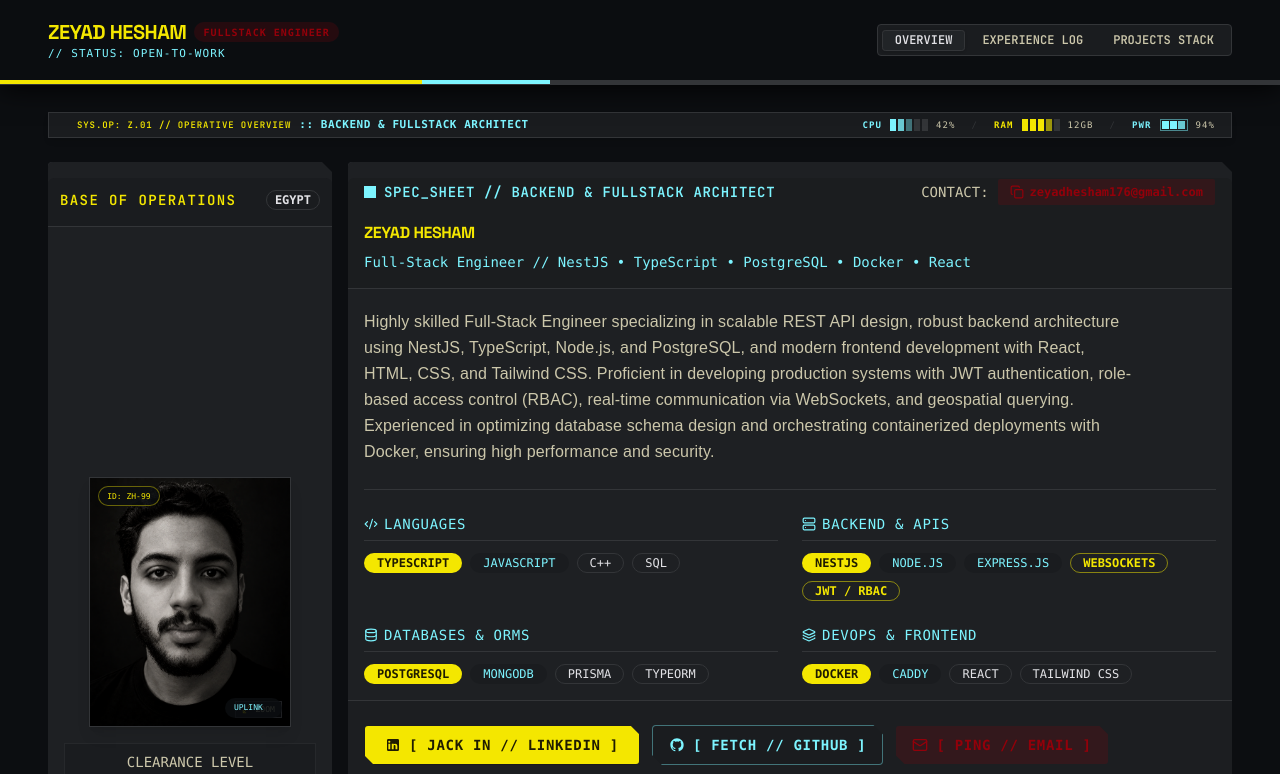
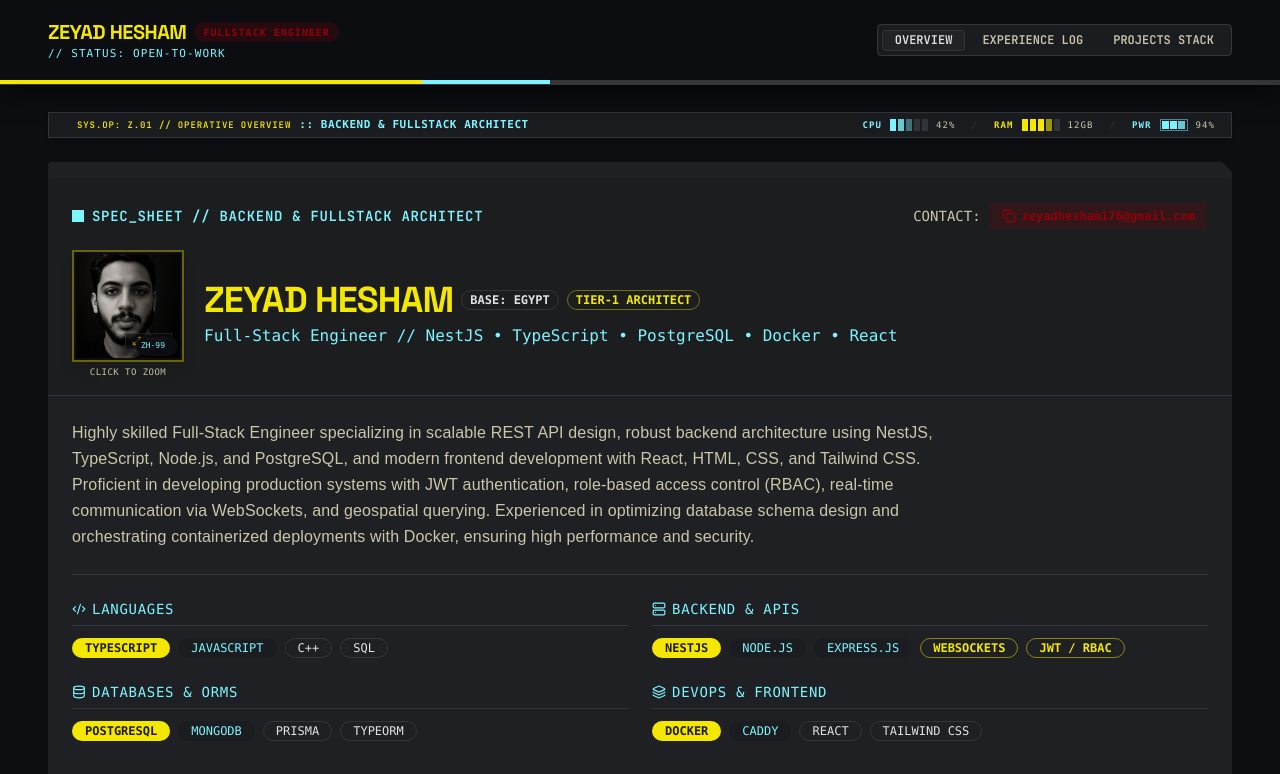
Before and after one commit to 0xZeyad11/portfolio, a React (Vite) app: page / in a window 1280 px wide. Shown: the top 774 px of the page. Built offline with nearby package versions, Linux system fonts and the light colour scheme; a web font is replaced by a local one.

Commit message:
feat: merge profile picture with profile details in unified OverviewSection card

```diff
--- a/src/components/sections/overview/OverviewSection.tsx
+++ b/src/components/sections/overview/OverviewSection.tsx
@@ -1,5 +1,6 @@
 import React from "react";
-import { ProfileCard } from "./ProfileCard";
+import profilePic from "@/assets/profile-pic.png";
+import { ZoomableImage } from "@/components/ZoomableImage";
 import { SkillsMatrix } from "./SkillsMatrix";
 import { Button } from "@/components/ui/button";
 import {
@@ -10,6 +11,7 @@
   CardContent,
   CardFooter,
 } from "@/components/ui/card";
+import { Badge } from "@/components/ui/badge";
 import { Separator } from "@/components/ui/separator";
 import {
   Tooltip,
@@ -25,21 +27,13 @@
   const { hasCopied, copy } = useClipboard();
 
   return (
-    <section
-      id="overview"
-      className="scroll-mt-28 grid grid-cols-1 lg:grid-cols-12 gap-space-md mb-space-xl items-stretch"
-    >
-      {/* Mugshot Tactical Card */}
-      <div className="lg:col-span-3">
-        <ProfileCard />
-      </div>
-
-      {/* Operative Spec Sheet Card */}
-      <div className="lg:col-span-9">
-        <Card className="bg-surface-container border-border clip-chamfer shadow-xl flex flex-col justify-between h-full">
+    <section id="overview" className="scroll-mt-28 w-full mb-space-xl">
+      <Card className="bg-surface-container border-border clip-chamfer shadow-xl flex flex-col justify-between">
         <div>
-            <CardHeader className="bg-surface-container-low/70 border-b border-border pb-4">
-              <div className="flex flex-wrap items-center justify-between gap-space-sm mb-3">
+          {/* Top Header with Compact Avatar & Spec Details */}
+          <CardHeader className="bg-surface-container-low/70 border-b border-border p-5 sm:p-6 pb-6">
+            {/* Top metadata strip */}
+            <div className="flex flex-wrap items-center justify-between gap-space-sm mb-4">
               <div className="flex items-center gap-2">
                 <span className="w-3 h-3 bg-secondary-foreground inline-block"></span>
                 <span className="font-label-md font-bold uppercase tracking-wider text-secondary-foreground">
@@ -71,16 +65,64 @@
               </div>
             </div>
 
-              <CardTitle className="font-headline-lg text-headline-lg uppercase font-bold tracking-tight text-primary">
+            {/* Compact Avatar + Identity Section */}
+            <div className="flex flex-col sm:flex-row items-start sm:items-center gap-5">
+              {/* Compact Profile Picture with HUD frame */}
+              <div className="relative group shrink-0">
+                <div className="w-24 h-24 sm:w-28 sm:h-28 rounded-none border-2 border-primary/40 bg-surface-container-lowest overflow-hidden shadow-lg relative p-0.5 group-hover:border-primary transition-colors">
+                  <ZoomableImage
+                    src={profilePic}
+                    alt={`${PROFILE_INFO.name} Profile`}
+                    caption={`${PROFILE_INFO.name} — ${PROFILE_INFO.role} & Backend Architect (ID: ${PROFILE_INFO.operativeId})`}
+                    badgeLabel="OPERATIVE ID"
+                    className="w-full h-full object-cover filter contrast-105"
+                    wrapperClassName="w-full h-full"
+                  />
+                  {/* Corner HUD accent */}
+                  <div className="absolute bottom-0 right-0 pointer-events-none p-1">
+                    <Badge
+                      variant="secondary"
+                      className="bg-surface-container-lowest/90 text-[8px] font-mono text-secondary-foreground px-1 py-0 flex items-center gap-1"
+                    >
+                      {PROFILE_INFO.operativeId}
+                      <span className="w-1 h-1 bg-secondary-foreground animate-ping rounded-full inline-block"></span>
+                    </Badge>
+                  </div>
+                </div>
+                <span className="block text-center font-mono text-[9px] text-muted-foreground mt-1 tracking-wider">
+                  CLICK TO ZOOM
+                </span>
+              </div>
+
+              {/* Name, Role & Clearance Badges */}
+              <div className="flex-1 flex flex-col justify-center">
+                <div className="flex flex-wrap items-center gap-2 mb-1">
+                  <CardTitle className="font-headline-lg text-2xl sm:text-3xl lg:text-4xl uppercase font-bold tracking-tight text-primary">
                     {PROFILE_INFO.name}
                   </CardTitle>
-              <CardDescription className="font-title-md text-title-md text-secondary-foreground font-mono mt-1">
+                  <Badge
+                    variant="outline"
+                    className="font-mono text-xs text-foreground font-bold border-border uppercase"
+                  >
+                    BASE: {PROFILE_INFO.baseOfOperations}
+                  </Badge>
+                  <Badge
+                    variant="outline"
+                    className="font-mono text-xs text-primary font-bold border-primary/40 uppercase"
+                  >
+                    {PROFILE_INFO.clearanceLevel}
+                  </Badge>
+                </div>
+
+                <CardDescription className="font-title-md text-sm sm:text-base text-secondary-foreground font-mono">
                   {PROFILE_INFO.role} // NestJS • TypeScript • PostgreSQL • Docker • React
                 </CardDescription>
+              </div>
+            </div>
           </CardHeader>
 
-            <CardContent className="pt-5 space-y-6">
-              <p className="font-body-lg text-body-lg text-muted-foreground max-w-3xl leading-relaxed">
+          <CardContent className="p-5 sm:p-6 pt-6 space-y-6">
+            <p className="font-body-lg text-body-lg text-muted-foreground max-w-4xl leading-relaxed">
               {PROFILE_INFO.bio}
             </p>
 
@@ -92,7 +134,7 @@
         </div>
 
         {/* Primary Action Buttons using Shadcn Button */}
-          <CardFooter className="flex flex-wrap items-center gap-3 pt-6 border-t border-border bg-surface-container-low/40">
+        <CardFooter className="flex flex-wrap items-center gap-3 p-5 sm:p-6 pt-5 border-t border-border bg-surface-container-low/40">
           <Button
             variant="default"
             asChild
@@ -138,7 +180,6 @@
           </Button>
         </CardFooter>
       </Card>
-      </div>
     </section>
   );
 };
--- a/src/components/sections/overview/ProfileCard.tsx
+++ /dev/null
@@ -1,58 +0,0 @@
-import React from "react";
-import profilePic from "@/assets/profile-pic.png";
-import { ZoomableImage } from "@/components/ZoomableImage";
-import { Card, CardHeader, CardContent } from "@/components/ui/card";
-import { Badge } from "@/components/ui/badge";
-import { PROFILE_INFO } from "@/constants/profile";
-
-export const ProfileCard: React.FC = () => {
-  return (
-    <Card className="bg-surface-container border-border clip-chamfer shadow-xl relative group h-full flex flex-col justify-between">
-      <CardHeader className="p-3 bg-surface-container-low border-b border-border flex flex-row items-center justify-between space-y-0">
-        <span className="font-label-sm text-primary font-bold tracking-widest uppercase">
-          BASE OF OPERATIONS
-        </span>
-        <Badge variant="outline" className="font-mono text-foreground font-bold border-border">
-          {PROFILE_INFO.baseOfOperations}
-        </Badge>
-      </CardHeader>
-      <CardContent className="p-4 flex flex-col items-center">
-        <div className="relative w-4/5 mx-auto overflow-hidden flex items-center justify-center border border-border shadow-lg bg-surface-container-lowest">
-          <ZoomableImage
-            src={profilePic}
-            alt={`${PROFILE_INFO.name} Profile`}
-            caption={`${PROFILE_INFO.name} — ${PROFILE_INFO.role} & Backend Architect (ID: ${PROFILE_INFO.operativeId})`}
-            badgeLabel="OPERATIVE ID"
-            className="w-full h-auto object-contain filter contrast-105"
-            wrapperClassName="w-full h-full"
-          />
-          <div className="absolute inset-0 pointer-events-none p-2 flex flex-col justify-between z-10">
-            <div className="flex justify-start">
-              <Badge
-                variant="outline"
-                className="bg-surface-container-lowest/80 text-[8px] font-mono text-primary border-primary/40"
-              >
-                ID: {PROFILE_INFO.operativeId}
-              </Badge>
-            </div>
-            <div className="flex justify-end">
-              <Badge
-                variant="secondary"
-                className="bg-surface-container-lowest/80 text-[8px] font-mono text-secondary-foreground flex items-center gap-1"
-              >
-                UPLINK
-                <span className="w-1.5 h-1.5 bg-secondary-foreground animate-ping rounded-full inline-block"></span>
-              </Badge>
-            </div>
-          </div>
-        </div>
-        <div className="mt-4 w-full bg-surface-container-low p-2 border border-border/50 text-center">
-          <span className="font-label-sm text-muted-foreground font-mono block">CLEARANCE LEVEL</span>
-          <span className="font-label-md text-primary font-bold font-mono">
-            {PROFILE_INFO.clearanceLevel}
-          </span>
-        </div>
-      </CardContent>
-    </Card>
-  );
-};
```
Lines whose indentation alone changed are shown as unchanged.
